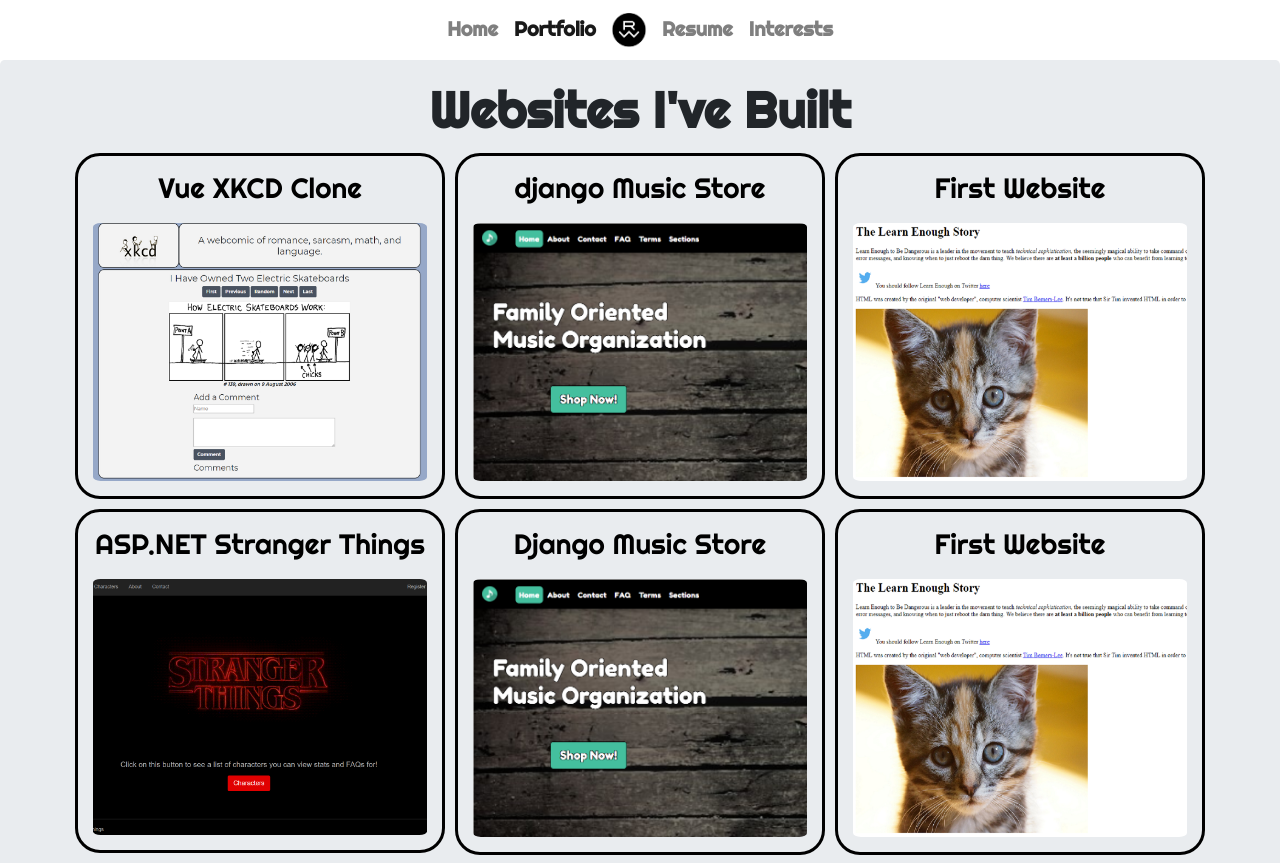
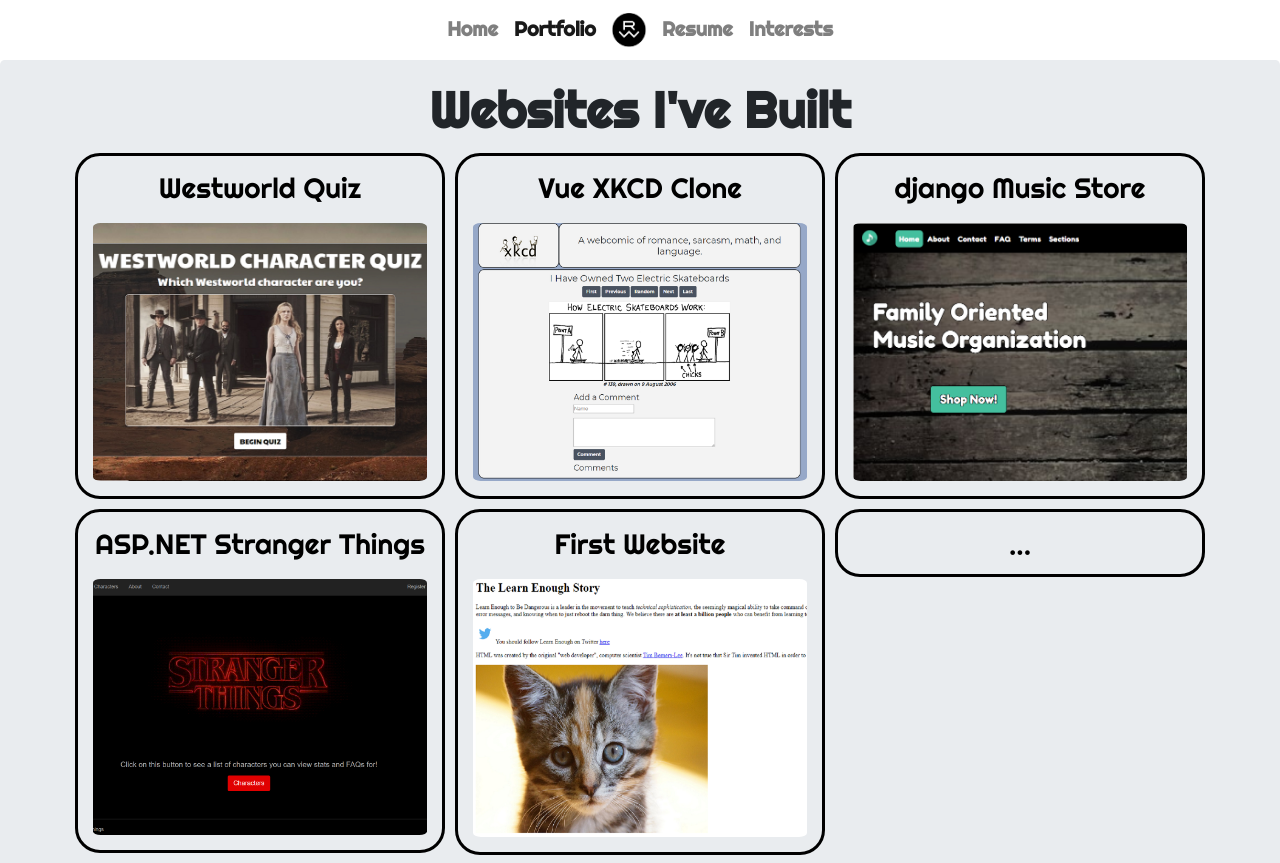
Before and after one commit to rileymorganwells/rileymorganwells.github.io, a plain HTML site: page portfolio.html in a window 1280 px wide. Shown: the top 863 px of the page. Drawn offline with nearby package versions, Linux system fonts and the light colour scheme.

Commit message:
Added Westworld Quiz to portfolio

```diff
--- a/portfolio.html
+++ b/portfolio.html
@@ -48,6 +48,12 @@
         <div class="row">
             <div class="col-md-4">
               <div class="tech-portfolio">
+                  <h3>Westworld Quiz</h3>
+                  <a href="https://rileymorganwells.github.io/WestworldQuiz/" target="_blank"><img class="img-fluid img-portfolio" src="images/westworldQuiz.png" alt="My first website"/></a>
+              </div>
+            </div>
+            <div class="col-md-4">
+              <div class="tech-portfolio">
                   <h3>Vue XKCD Clone</h3>
                   <a href="https://rileymorganwells.github.io/Vue-XKCD-Clone/" target="_blank"><img class="img-fluid img-portfolio" src="images/xkcd.png" alt="XKCD website"/></a>
               </div>
@@ -56,12 +62,6 @@
               <div class="tech-portfolio">
                   <h3>django Music Store</h3>
                   <a href="https://my-fomo-app.herokuapp.com" target="_blank"><img class="img-fluid img-portfolio" src="images/fomo.png" alt="FOMO website"/></a>
-              </div>
-            </div>
-            <div class="col-md-4">
-              <div class="tech-portfolio">
-                  <h3>First Website</h3>
-                  <a href="https://rileymorganwells.github.io/sample-website/index.html" target="_blank"><img class="img-fluid img-portfolio" src="images/firstsite.png" alt="My first website"/></a>
               </div>
             </div>
         </div>
@@ -74,14 +74,14 @@
           </div>
           <div class="col-md-4">
             <div class="tech-portfolio">
-                <h3>Django Music Store</h3>
-                <a href="https://my-fomo-app.herokuapp.com" target="_blank"><img class="img-fluid img-portfolio" src="images/fomo.png" alt="My first website"/></a>
+                <h3>First Website</h3>
+                <a href="https://rileymorganwells.github.io/sample-website/index.html" target="_blank"><img class="img-fluid img-portfolio" src="images/firstsite.png" alt="My first website"/></a>
             </div>
           </div>
           <div class="col-md-4">
             <div class="tech-portfolio">
-                <h3>First Website</h3>
-                <a href="https://rileymorganwells.github.io/sample-website/index.html" target="_blank"><img class="img-fluid img-portfolio" src="images/firstsite.png" alt="My first website"/></a>
+                <h3>...</h3>
+                <!-- <a href="https://rileymorganwells.github.io/sample-website/index.html" target="_blank"><img class="img-fluid img-portfolio" src="images/firstsite.png" alt="My first website"/></a>  -->
             </div>
           </div>
         </div>
```
Also changed, not shown: images/westworldQuiz.png (added).
